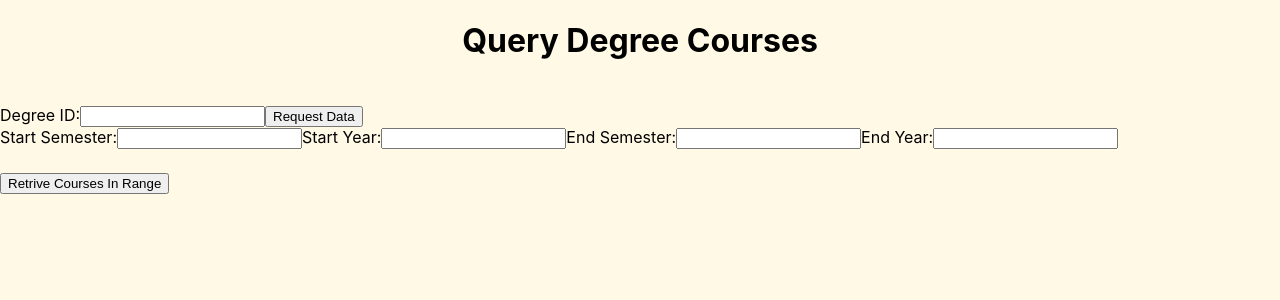
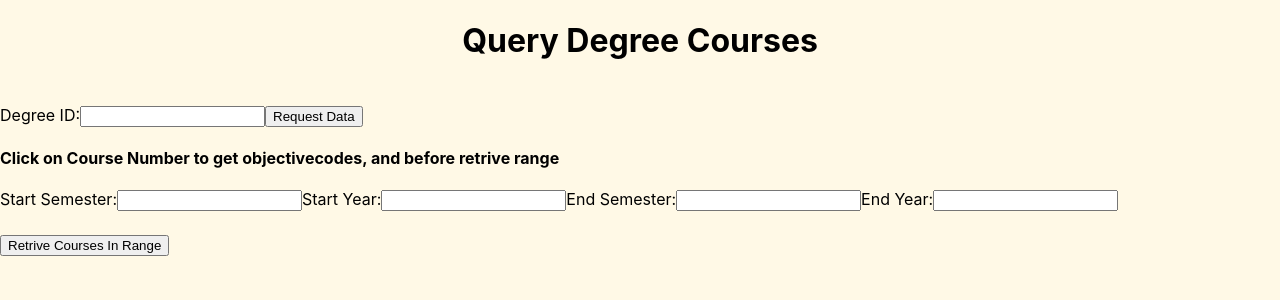
Before and after one commit to alexchans/DatabaseProject, a React (Create React App) app: page /Degree_Query in a window 1280 px wide. Shown: the top 300 px of the page. Built offline with nearby package versions, Linux system fonts and the light colour scheme.

Commit message:
Updated UI for degree query

```diff
--- a/src/Degree_Query.js
+++ b/src/Degree_Query.js
@@ -81,6 +81,7 @@ function DegreeCourses() {
             const url = `http://localhost:8080/sections/range?courseNumber=${currentCourseNumber}&startSemester=${startSemester}&startYear=${startYear}&endSemester=${endSemester}&endYear=${endYear}`;
             const response = await axios.get(url);
             setSections(response.data);
+            console.log(response.data);
         } catch (error) {
             setSections([]);
         }
@@ -117,6 +118,7 @@ function DegreeCourses() {
                     </ul>
                 </div>
             )}
+            <h4>Click on Course Number to get objectivecodes, and before retrive range</h4>
             <form onSubmit={handleRange}>
                 <label htmlFor="startSemester">Start Semester:</label>
                 <input type="text" id="startSemester" value={startSemester} onChange={handleInputChange} />
```
